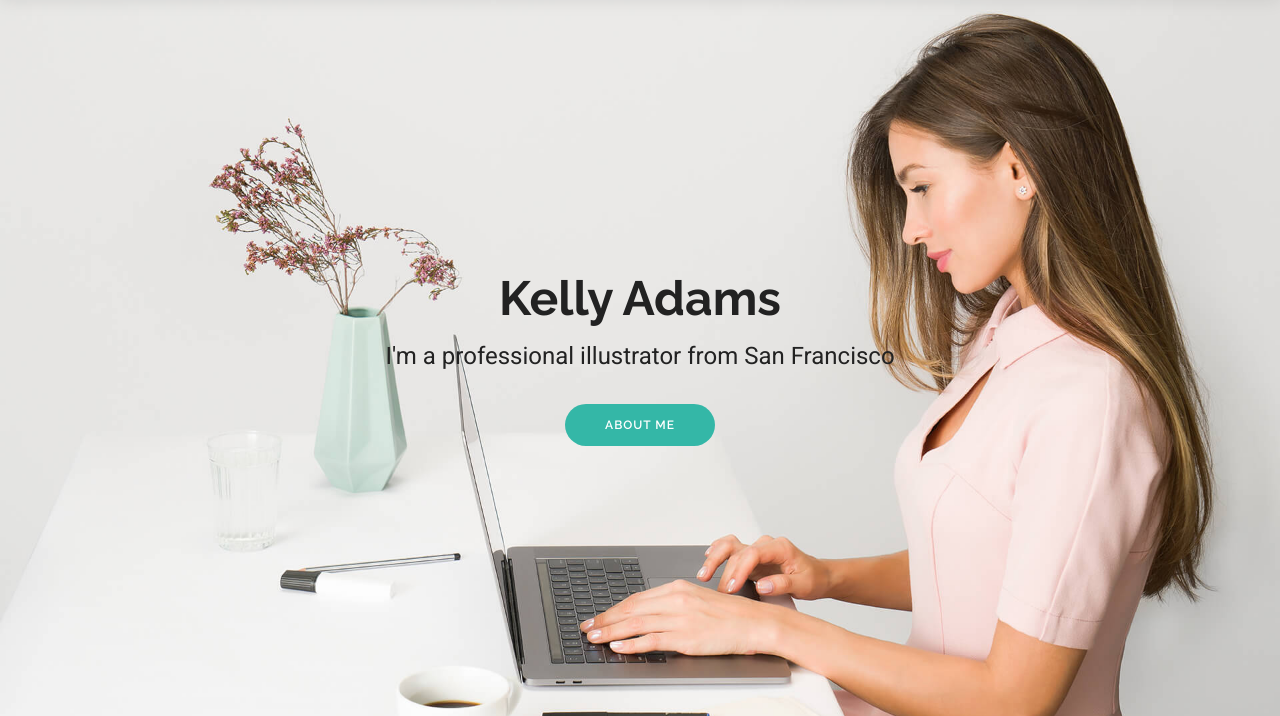
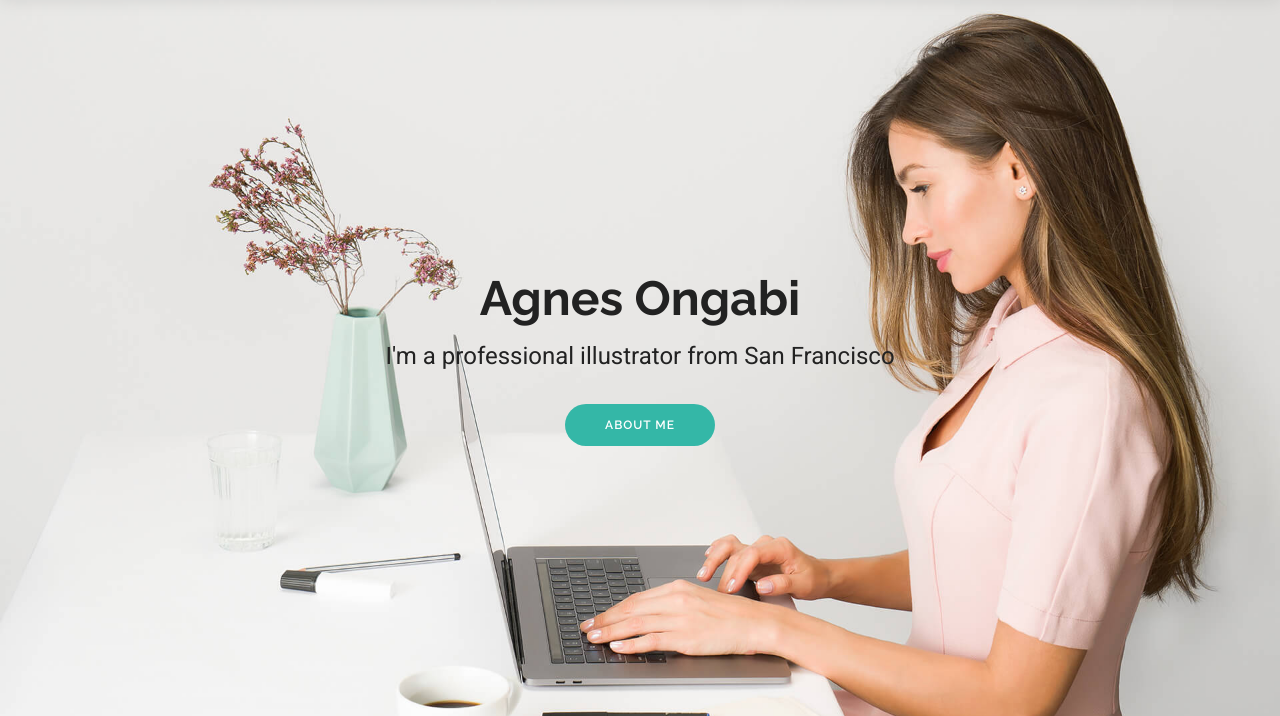
Before and after one commit to Agnesongabi/agnes, a Django app: page / in a window 1280 px wide. Shown: the part 84-800 px from the top of the page. Run offline with Django 5.2, Linux system fonts and the light colour scheme; some libraries are stand-ins or nearby versions.

Commit message:
made updates

```diff
--- a/templates/index.html
+++ b/templates/index.html
@@ -98,7 +98,7 @@
       <div class="container text-center" data-aos="zoom-out" data-aos-delay="100">
         <div class="row justify-content-center">
           <div class="col-lg-8">
-            <h2>Kelly Adams</h2>
+            <h2>Agnes Ongabi</h2>
             <p>I'm a professional illustrator from San Francisco</p>
             <a href="about.html" class="btn-get-started">About Me</a>
           </div>
```
